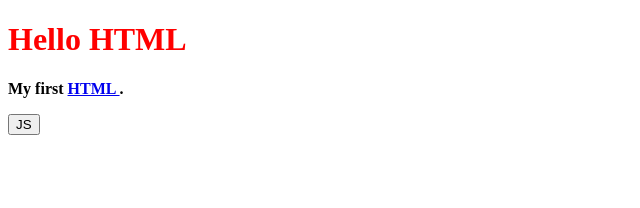
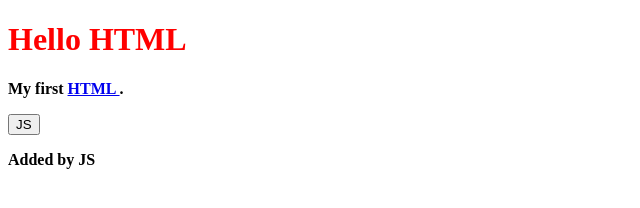
Before and after one commit to serizawa-T/http-server-exercise, a plain HTML site: page index.html in a window 1280 px wide. Both pictures are taken after a click on the button "JS". Shown: the whole page, without its empty margins (0-640 px from the left). Drawn offline with Linux system fonts and the light colour scheme.

Commit message:
Update html

```diff
--- a/index.html
+++ b/index.html
@@ -12,6 +12,7 @@
     const box = document.getElementById("box");
     const p = document.createElement("p");
     p.innerText = "Added by JS";
+    box.appendChild(p);
   }
 </script>
 <body>
```
